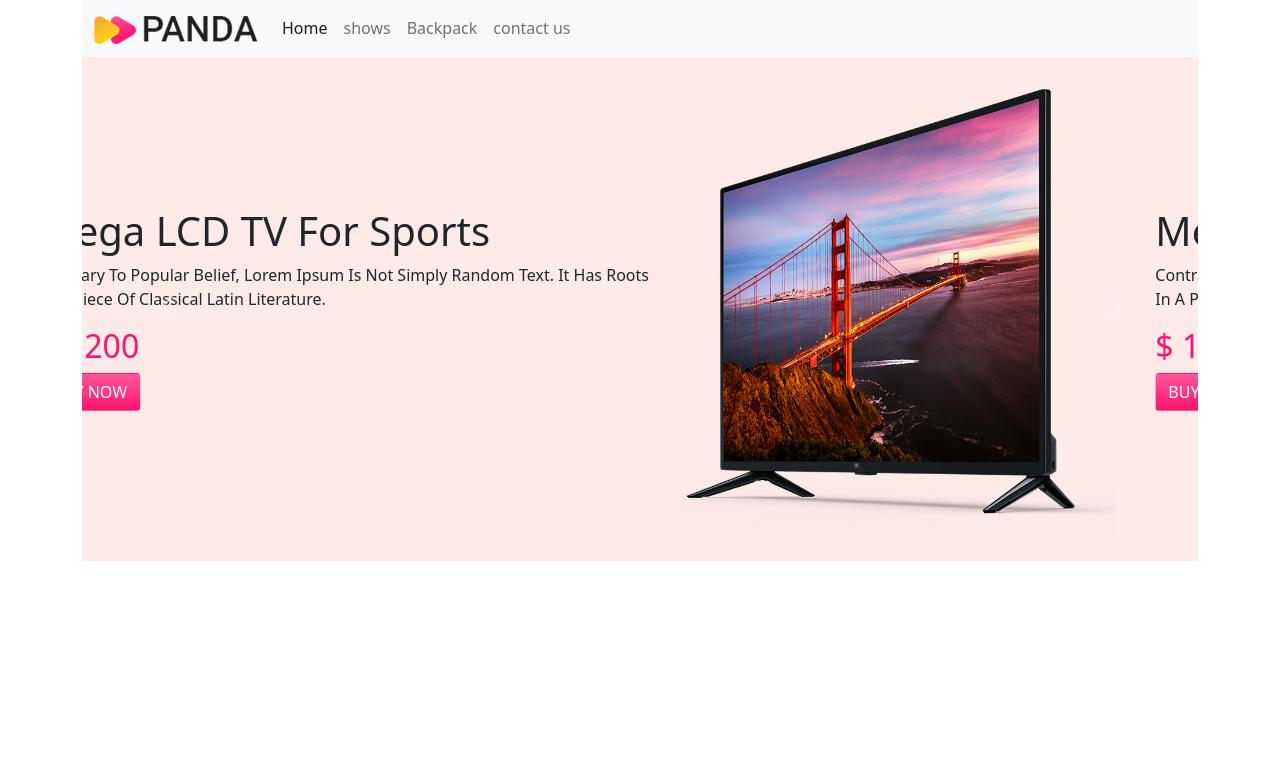
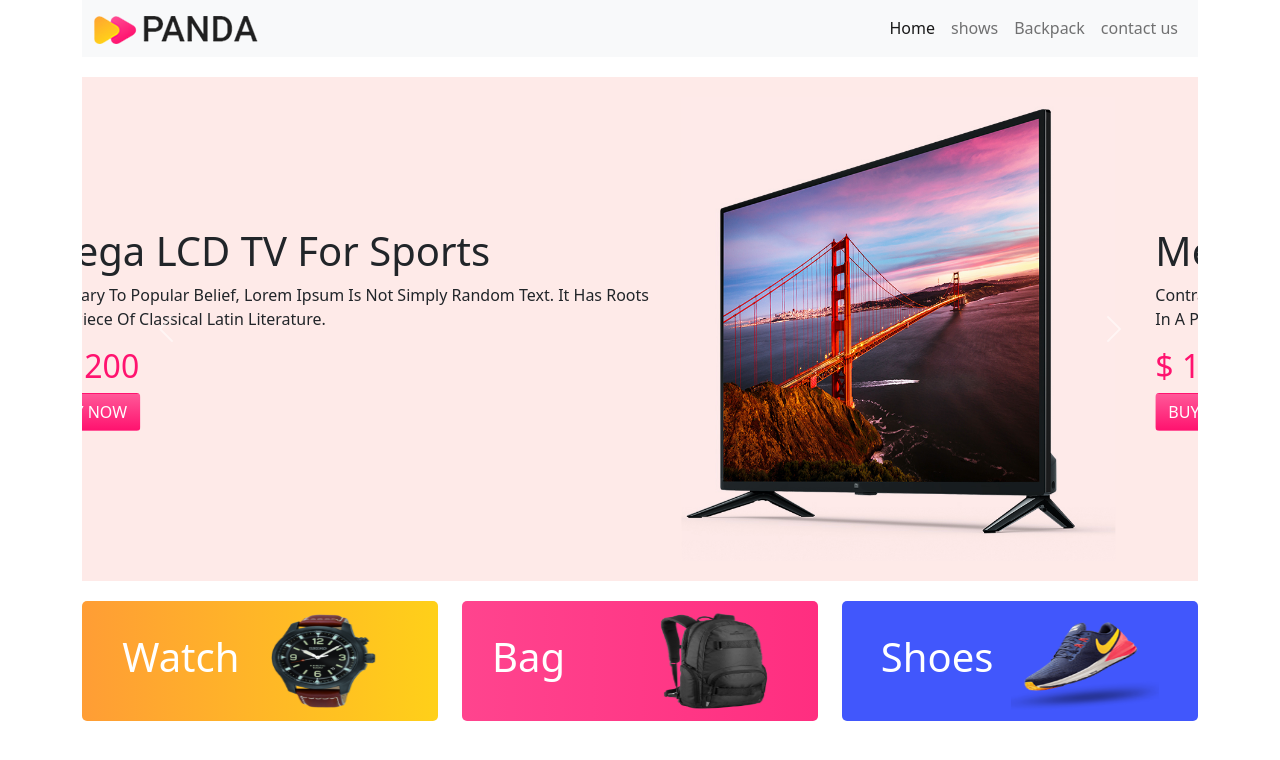
Before and after one commit to saheb201/panda-Ecomers, a plain HTML site: page index.html in a window 1280 px wide. Drawn offline with nearby package versions, Linux system fonts and the light colour scheme.

Commit message:
add some thinge

```diff
--- a/css/style.css
+++ b/css/style.css
@@ -1,5 +1,9 @@
+section{
+    margin-top: 20px;
+}
 .slider-background{
     background: #feeae8;
+
 }
 .carousel-item{
     padding: 20px 20px;
@@ -10,3 +14,30 @@
 .buy-now-button{
     background: linear-gradient(to bottom , #FF5898 0%, #FF136F 100%);
 }
+.cetone{
+    background: linear-gradient(to right , #ff9d35 , #ffd019 );
+
+
+}
+.cetTwo{
+    background: linear-gradient(to right ,  #ff448e, #ff2e80 );
+}
+.cetThree{
+    background: linear-gradient(to right ,  #4157fc, #4157fc );
+}
+.cetone, .cetTwo, .cetThree{
+    padding: 10px 30px;
+    border-radius: 5px;
+}
+.cetone img{
+
+    height: 100px;
+}
+.cetTwo img{
+
+    height: 100px;
+}
+.cetThree img{
+
+    height: 100px;
+}
--- a/index.html
+++ b/index.html
@@ -17,18 +17,18 @@
   <body>
 
     <!--navbar-->
-    <section class="navbar-section">
+    <header class="navbar-section">
       <div class="container">
-        <nav class="navbar navbar-expand-lg navbar-light bg-light">
-          <div class="container-fluid">
+        <nav class="navbar navbar-expand-lg navbar-light bg-light ">
+          <div class="container-fluid ">
             <a class="navbar-brand" href="#">
               <img src="images/logo.png" alt="">
             </a>
             <button class="navbar-toggler" type="button" data-bs-toggle="collapse" data-bs-target="#navbarNav" aria-controls="navbarNav" aria-expanded="false" aria-label="Toggle navigation">
               <span class="navbar-toggler-icon"></span>
             </button>
-            <div class="collapse navbar-collapse" id="navbarNav">
-              <ul class="navbar-nav">
+            <div class="collapse navbar-collapse justify-content-end" id="navbarNav">
+              <ul class="navbar-nav ">
                 <li class="nav-item">
                   <a class="nav-link active" aria-current="page" href="#">Home</a>
                 </li>
@@ -46,7 +46,7 @@
           </div>
         </nav>
       </div>
-    </section>
+    </header>
     <!--slider section-->
     <section class="slider-section">
       <div class="container">
@@ -69,7 +69,7 @@
             <div class="carousel-item">
               <div class="row align-items-center">
                 <div class="col-md-7 ">
-                  <h1 class="text-capitalize">mega LCD TV for sports</h1>
+                  <h1 class="text-capitalize">mega XBOX for home</h1>
                   <p class="text-capitalize ">Contrary to popular belief, Lorem Ipsum is not simply random text. It has roots in a piece of classical Latin literature.
                   </p>
                   <h2 class="price">$ 1200</h2>
@@ -83,7 +83,7 @@
             <div class="carousel-item">
               <div class="row align-items-center">
                 <div class="col-md-7 ">
-                  <h1 class="text-capitalize">mega LCD TV for sports</h1>
+                  <h1 class="text-capitalize">mega HEADFONE for computer</h1>
                   <p class="text-capitalize ">Contrary to popular belief, Lorem Ipsum is not simply random text. It has roots in a piece of classical Latin literature.
                   </p>
                   <h2 class="price">$ 1200</h2>
@@ -104,6 +104,32 @@
             <span class="visually-hidden">Next</span>
           </button>
         </div>
+      </div>
+    </section>
+    <!--cetagory-->
+    <section class="cetagory-section">
+      <div class="container">
+        <div class="row">
+           <div class="col-md-4 ">
+             <div class=" d-flex justify-content-evenly align-items-center text-white text-capitalize cetone ">
+               <h1>watch</h1>
+               <img class="w-50" src="images/categories/watch.png" alt="">
+             </div>
+           </div>
+          <div class="col-md-4 ">
+            <div class=" d-flex justify-content-between align-items-center text-white text-capitalize cetTwo">
+              <h1>bag</h1>
+            <img class="w-50" src="images/categories/bag.png" alt="">
+            </div>
+          </div>
+          <div class="col-md-4 ">
+           <div class="d-flex justify-content-around align-items-center text-white text-capitalize cetThree">
+             <h1>shoes</h1>
+             <img class="w-50" src="images/categories/shoes.png" alt="">
+           </div>
+          </div>
+        </div>
+
       </div>
     </section>
 
```
